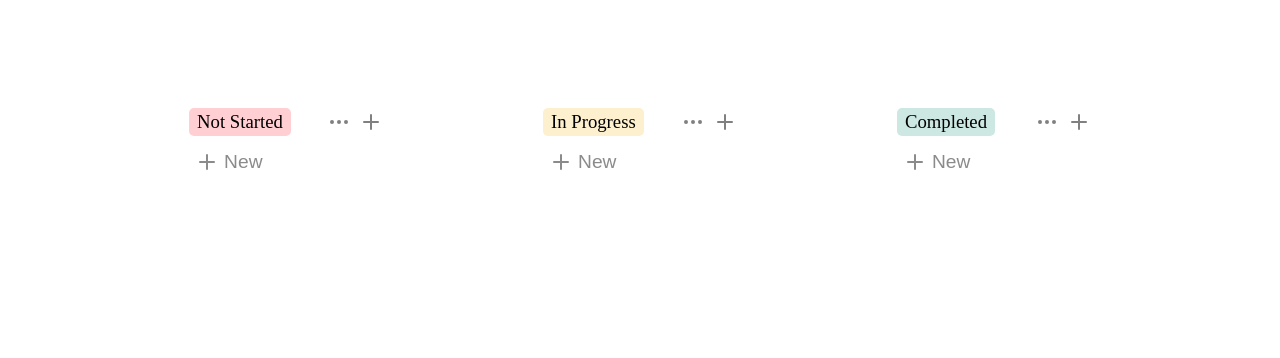
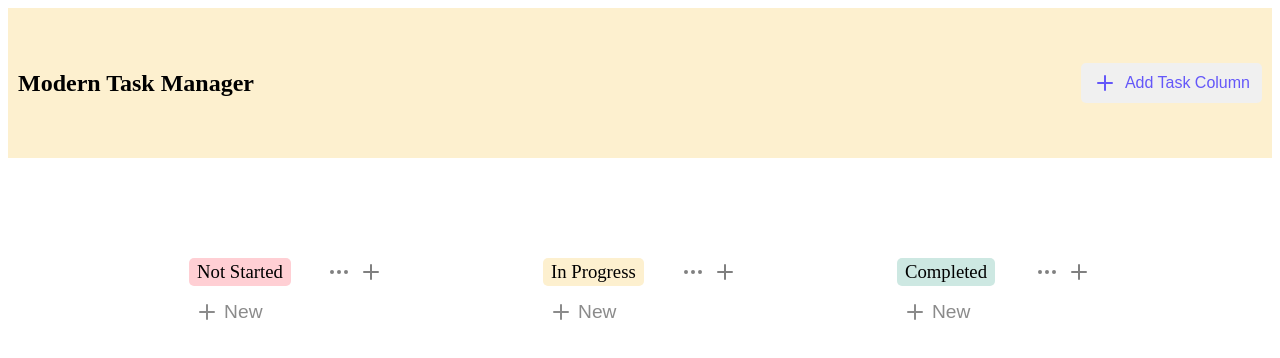
Before and after one commit to Keegan-20/airtribe-frontend-assesment, a React (Vite) app: page / in a window 1280 px wide. Shown: the top 358 px of the page. Built offline with nearby package versions, Linux system fonts and the light colour scheme.

Commit message:
ft: Add status Column feature

```diff
--- a/src/App.jsx
+++ b/src/App.jsx
@@ -1,15 +1,23 @@
+// src/App.jsx
 import "./App.css";
 import { useState, useEffect } from "react";
 import TaskColumn from "./components/TaskColumn/TaskColumn";
 import TaskModal from "./components/TaskModal/TaskModal";
+import Header from "./components/Header/Header";
 import { useModal } from "./Custom Hook/useModal";
 import { loadTasksFromStorage, saveTasksToStorage } from "./utils";
 
 function App() {
   const [currentStatus, setCurrentStatus] = useState("");
   const [currentTask, setCurrentTask] = useState(null);
+  const [allTasks, setAllTasks] = useState(loadTasksFromStorage());
+  const [taskColumns, setTaskColumns] = useState([
+    { title: "Not Started", status: "notStarted", color: "#FFCFD4" },
+    { title: "In Progress", status: "inProgress", color: "#FDF0CF" },
+    { title: "Completed", status: "completed", color: "#CDE8E2" },
+  ]);
+
   const { isModalOpen, openModal, closeModal } = useModal();
-  const [allTasks, setAllTasks] = useState(loadTasksFromStorage());
 
   useEffect(() => {
     saveTasksToStorage(allTasks);
@@ -17,13 +25,13 @@ function App() {
 
   const handleAddTask = (status) => {
     setCurrentStatus(status);
-    setCurrentTask(null); // reset current task when adding new task
+    setCurrentTask(null);
     openModal();
   };
 
   const handleEditTask = (task, index) => {
     setCurrentStatus(task.status);
-    setCurrentTask({ ...task, index }); // store the index with the task data
+    setCurrentTask({ ...task, index });
     openModal();
   };
 
@@ -31,12 +39,11 @@ function App() {
     if (currentTask) {
       setAllTasks((prevTasks) => {
         const updatedTasks = [...prevTasks];
-        updatedTasks[currentTask.index] = task; // update the existing task
+        updatedTasks[currentTask.index] = task;
         return updatedTasks;
       });
     } else {
-      setAllTasks((prevTasks) => [...prevTasks, { ...task, status: currentStatus,
-        id:Date.now() }]);
+      setAllTasks((prevTasks) => [...prevTasks, { ...task, status: currentStatus, id: Date.now() }]);
     }
     closeModal();
   };
@@ -46,9 +53,19 @@ function App() {
     closeModal();
   };
 
+  const handleAddColumn = () => {
+    const newStatus = `status_${Date.now()}`;
+    const newColumn = {
+      title: "New Status",
+      status: newStatus,
+      color: "#E0E0E0",
+    };
+    setTaskColumns([...taskColumns, newColumn]);
+  };
 
   return (
     <div className="app">
+      <Header onAddColumn={handleAddColumn} /> {/* Add Header component */}
       {isModalOpen && (
         <TaskModal
           taskData={currentTask}
@@ -58,30 +75,17 @@ function App() {
         />
       )}
       <main className="app_main">
-        <TaskColumn
-          taskColumnTitle="Not Started"
-          color="#FFCFD4"
-          tasks={allTasks}
-          status="notStarted"
-          onAddTask={handleAddTask}
-          onEditTask={handleEditTask}
-        />
-        <TaskColumn
-          taskColumnTitle="In Progress"
-          color="#FDF0CF"
-          tasks={allTasks}
-          status="inProgress"
-          onAddTask={handleAddTask}
-          onEditTask={handleEditTask}
-        />
-        <TaskColumn
-          taskColumnTitle="Completed"
-          color="#CDE8E2"
-          tasks={allTasks}
-          status="completed"
-          onAddTask={handleAddTask}
-          onEditTask={handleEditTask}
-        />
+        {taskColumns.map((column) => (
+          <TaskColumn
+            key={column.status}
+            taskColumnTitle={column.title}
+            color={column.color}
+            tasks={allTasks}
+            status={column.status}
+            onAddTask={handleAddTask}
+            onEditTask={handleEditTask}
+          />
+        ))}
       </main>
     </div>
   );
--- /dev/null
+++ b/src/components/Header/Header.css
@@ -0,0 +1,36 @@
+.header {
+    display: flex;
+    justify-content: space-between;
+    align-items: center;
+    padding: 10px;
+    background-color: #FDF0CF;
+    color: black;
+  }
+
+  .header_title {
+    font-size: 24px;
+    font-weight: bold;
+    margin: 0;
+  }
+
+  .add_column_button {
+    font-size: 16px;
+    font-weight: 500;
+    background-color: #f0f0f0;
+    color: #6457f9;
+    border-radius: 5px;
+    height: 40px;
+    padding: 8px 12px;
+    border: none;
+    cursor: pointer;
+    display: flex;
+    align-items: center;
+  }
+
+  .add_column_button svg {
+    margin-right: 8px;
+  }
+
+  .add_column_button:hover {
+    background-color: #e0e0e0;
+  }
--- /dev/null
+++ b/src/components/Header/Header.jsx
@@ -0,0 +1,16 @@
+import React from "react";
+import { Plus } from "lucide-react";
+import "./Header.css";
+
+const Header = ({ onAddColumn }) => {
+  return (
+    <header className="header">
+      <h1 className="header_title">Modern Task Manager</h1>
+      <button className="add_column_button" onClick={onAddColumn}>
+        <Plus /> Add Task Column
+      </button>
+    </header>
+  );
+};
+
+export default Header;
```
